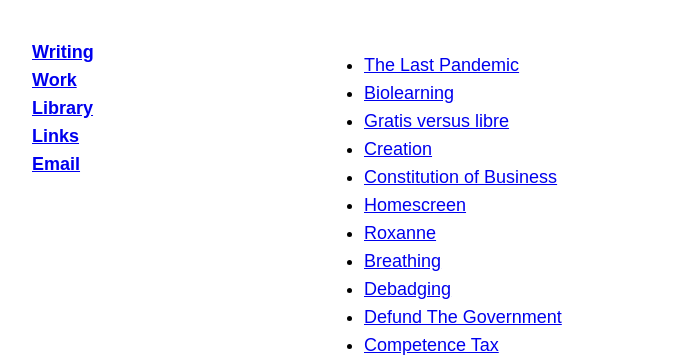
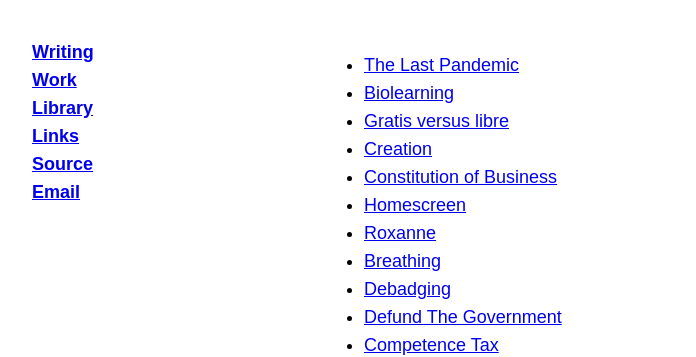
Before and after one commit to rogerkirkness/writing, a Jekyll site: the page built from index.html, in a window 1280 px wide. Shown: the top 357 px of the page, without its empty margins (16-712 px from the left). Built offline with Jekyll 4.4.1, drawn with Linux system fonts in a browser that asks for light colours.

Commit message:
Adding 'Source' link to nav

```diff
--- a/_layouts/default.html
+++ b/_layouts/default.html
@@ -53,6 +53,7 @@
 			<li><a target="_blank" rel="noopener" href="https://convictional.com">Work</a></li>
 			<li><a target="_blank" rel="noopener" href="https://docs.google.com/spreadsheets/d/1p8F9J2mziGSeuGS03KSrfdU9vbjFh1HmzGF4HOhZ-CU/edit?usp=sharing">Library</a></li>
 			<li><a href="https://rogerkirkness.com/following">Links</a></li>
+			<li><a href="https://github.com/rogerkirkness/personal">Source</a></li>
 			<li><a target="_blank" rel="noopener" href="mailto:rogerjkirkness@gmail.com">Email</a></li>
 		</ul>
 	</nav>
```
